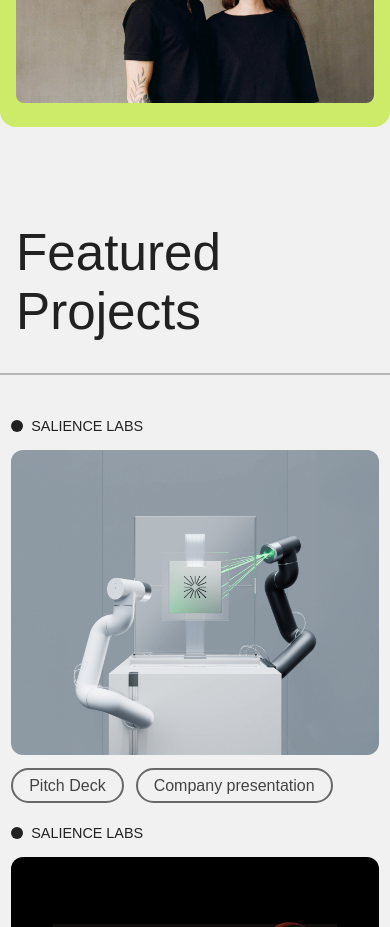
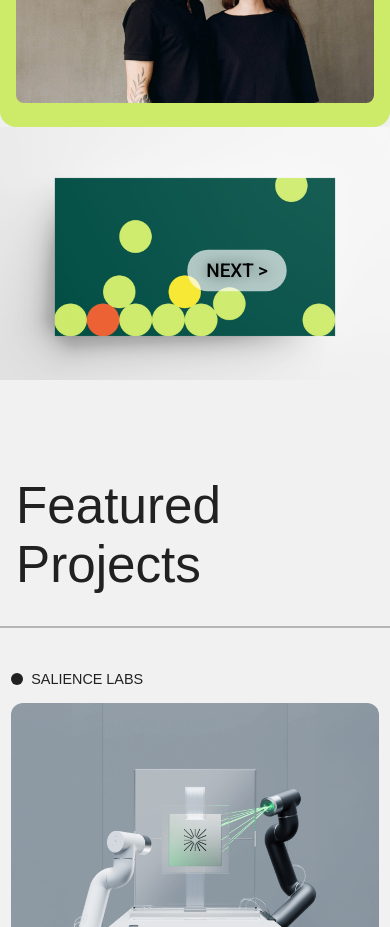
Before and after one commit to surajscmd/ochiclone, a React (Vite) app: page / in a window 390 px wide. Shown: the part 2200-3127 px from the top of the page. Built offline with nearby package versions, Linux system fonts and the light colour scheme; a web font is replaced by a local one.

Commit message:
redy card heigt for mobile

```diff
--- a/src/App.css
+++ b/src/App.css
@@ -115,6 +115,7 @@
   position: sticky;
   top: 0;
   width: 100%;
+  height: 100%;
   z-index: 10;
 }
 .topminus{
--- a/src/components/Eyesection.jsx
+++ b/src/components/Eyesection.jsx
@@ -1,24 +1,28 @@
 import React, { useEffect, useState } from "react";
 import eye from "../assets/eye.jpg";
 import "../css/eye.css";
+import { motion } from "motion/react";
+
 const Eyesection = () => {
   const [rotate, setRotate] = useState(0);
+  const [isMobile, setIsMobile] = useState(false);
+
   useEffect(() => {
     const handleMouseMove = (e) => {
       const mouseX = e.clientX;
       const mouseY = e.clientY;
-      // Distance from center of screen
       const deltaX = mouseX - window.innerWidth / 2;
       const deltaY = mouseY - window.innerHeight / 2;
-      // Calculate angle (in degrees)
       const angle = Math.atan2(deltaY, deltaX) * (180 / Math.PI);
       setRotate(angle - 180);
     };
-    window.addEventListener("mousemove", handleMouseMove);
+
+    if (!isMobile) {
+      window.addEventListener("mousemove", handleMouseMove);
+    }
+
     return () => window.removeEventListener("mousemove", handleMouseMove);
-  }, []);
-
-  const [isMobile, setIsMobile] = useState(false);
+  }, [isMobile]);
 
   useEffect(() => {
     const checkMobile = () => setIsMobile(window.innerWidth <= 768);
@@ -27,11 +31,27 @@ const Eyesection = () => {
     return () => window.removeEventListener("resize", checkMobile);
   }, []);
 
-  if (isMobile) return null; // don’t render on mobile
+  // ✅ If mobile → show only image
+  if (isMobile) {
+    return (
+      <div className="eye-section">
+        <img className="eye-img" src={eye} alt="Eye illustration" />
+        <motion.div
+          className="eye-overlay"
+          initial={{ scale: 0.8, opacity: 0 }}
+          animate={{ scale: [1, 1.2, 1], opacity: [0.6, 1, 0.6] }}
+          transition={{ duration: 2, repeat: Infinity, ease: "easeInOut" }}
+        >
+          <p className="overlay-text">Next {">"}</p>
+        </motion.div>
+      </div>
+    );
+  }
 
+  // ✅ Desktop → full animation
   return (
     <div className="eye-section">
-      <div data-scroll  data-scroll-speed={window.innerWidth > 768 ? "-0.8" : null} className="eye-wrapper">
+      <div data-scroll data-scroll-speed="-0.8" className="eye-wrapper">
         <img className="eye-img" src={eye} alt="Eye illustration" />
         <div className="eye-continer">
           <div data-scroll data-scroll-speed="0.1" className="eye">
--- a/src/css/eye.css
+++ b/src/css/eye.css
@@ -4,19 +4,40 @@
   align-items: center;
   overflow: hidden;
   background: #f9f9f9; /* optional */
+   position: relative;
 }
 
 .eye-img {
   width: 100%;
   height: auto;
-  box-shadow: 0 4px 10px rgba(0,0,0,0.15);
+  box-shadow: 0 4px 10px rgba(0, 0, 0, 0.15);
   object-fit: cover;
+
 }
-.eye-wrapper{
+.eye-wrapper {
   position: relative;
   z-index: 10;
 }
-.eye-continer{
+.eye-overlay {
+  position: absolute;
+  top: 50%;
+  left: 50%;
+  z-index: 10;
+  transform: translate(-50%, -50%);
+}
+
+.overlay-text {
+  font-size: 1rem;
+  font-weight: 500;
+  color: black;
+  text-shadow: 0 0 12px rgba(0, 0, 0, 0.6);
+  background-color: rgba(255, 255, 255, 0.7);
+  padding: 0.5rem 1rem;
+  text-transform: uppercase;
+  font-family: 'Roboto', sans-serif;
+  border-radius: 50px;
+}
+.eye-continer {
   position: absolute;
   top: 50%;
   left: 50%;
@@ -25,9 +46,8 @@
   align-items: center;
   justify-content: center;
   gap: 2rem;
-
 }
-.eye{
+.eye {
   position: relative;
   width: 200px;
   height: 200px;
@@ -38,20 +58,20 @@
   align-items: center;
   justify-content: center;
 }
-.pupil{
+.pupil {
   width: 20px;
   height: 20px;
   border-radius: 50%;
   background-color: rgb(255, 255, 255);
   z-index: 40;
 }
-.rectangle{
+.rectangle {
   width: 100%;
   height: max-content;
   background-color: transparent;
   transition: transform 0.5s ease-out;
 }
-.white{
+.white {
   display: flex;
   align-items: center;
   justify-content: center;
@@ -61,7 +81,7 @@
   background-color: black;
   z-index: 30;
 }
-.play-text{
+.play-text {
   position: absolute;
   top: 50%;
   left: 50%;
--- a/src/css/ready.css
+++ b/src/css/ready.css
@@ -71,7 +71,7 @@
 
 @media (max-width: 480px) {
   .ready-section {
-    height: 80dvh;
+    height: 40rem;
   }
   .ready-text p {
     font-size: 2.5rem;
```
Lines whose indentation alone changed are shown as unchanged.
